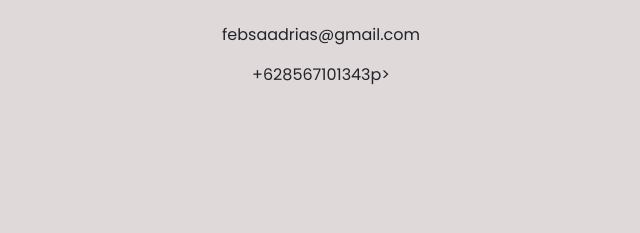
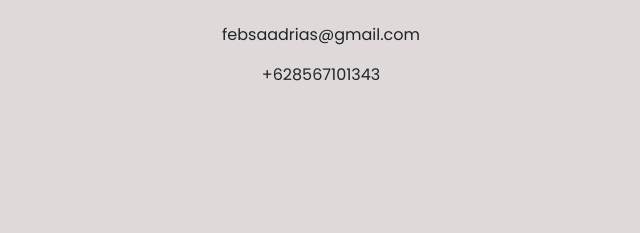
Before and after one commit to febsaadrias/febsaadrias.github.io, a plain HTML site: page index.html in a window 1280 px wide. Shown: the part 2057-2290 px from the top of the page, 319-959 px from the left. Drawn offline with nearby package versions, Linux system fonts and the light colour scheme.

Commit message:
Update index.html

```diff
--- a/index.html
+++ b/index.html
@@ -284,7 +284,7 @@
             </a>
           </div>
           <p>febsaadrias@gmail.com</p>
-          <p>+628567101343p>
+          <p>+628567101343<p>
         </div>
       </div>
     </div>
```
